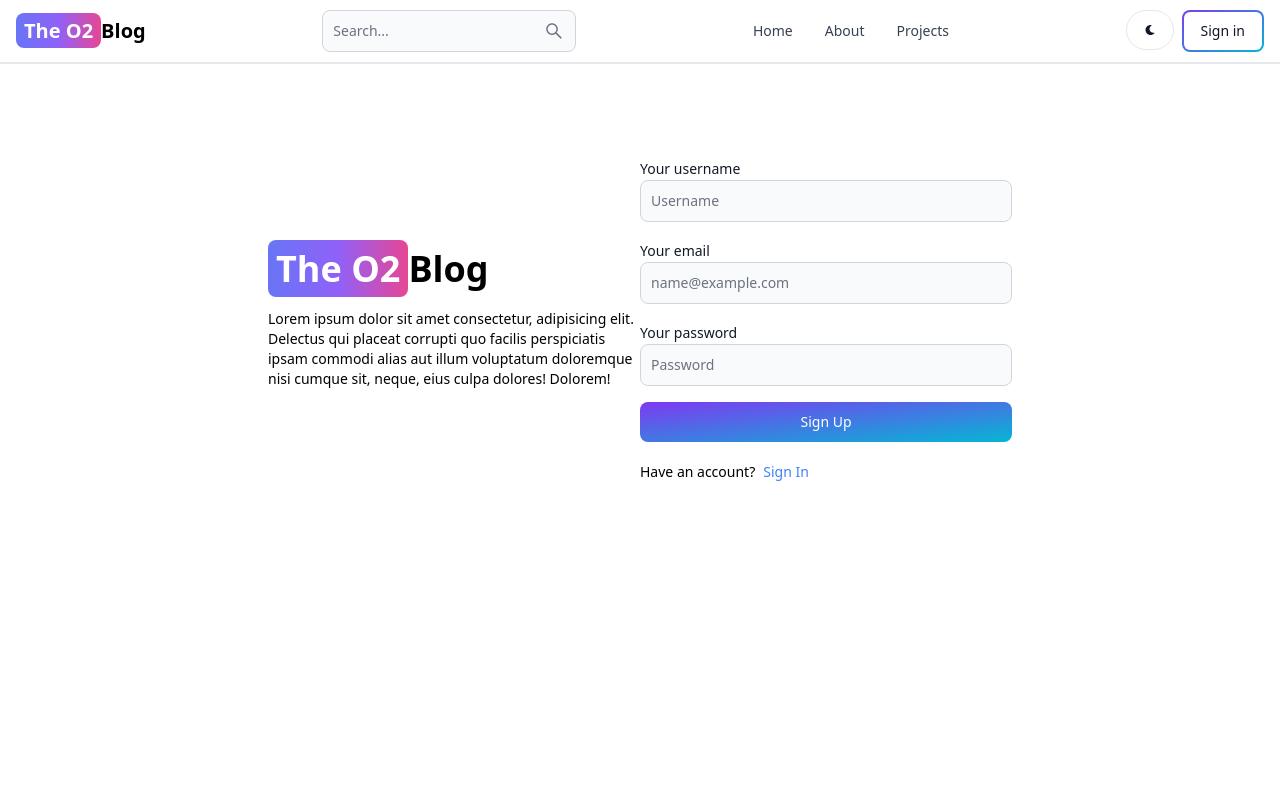
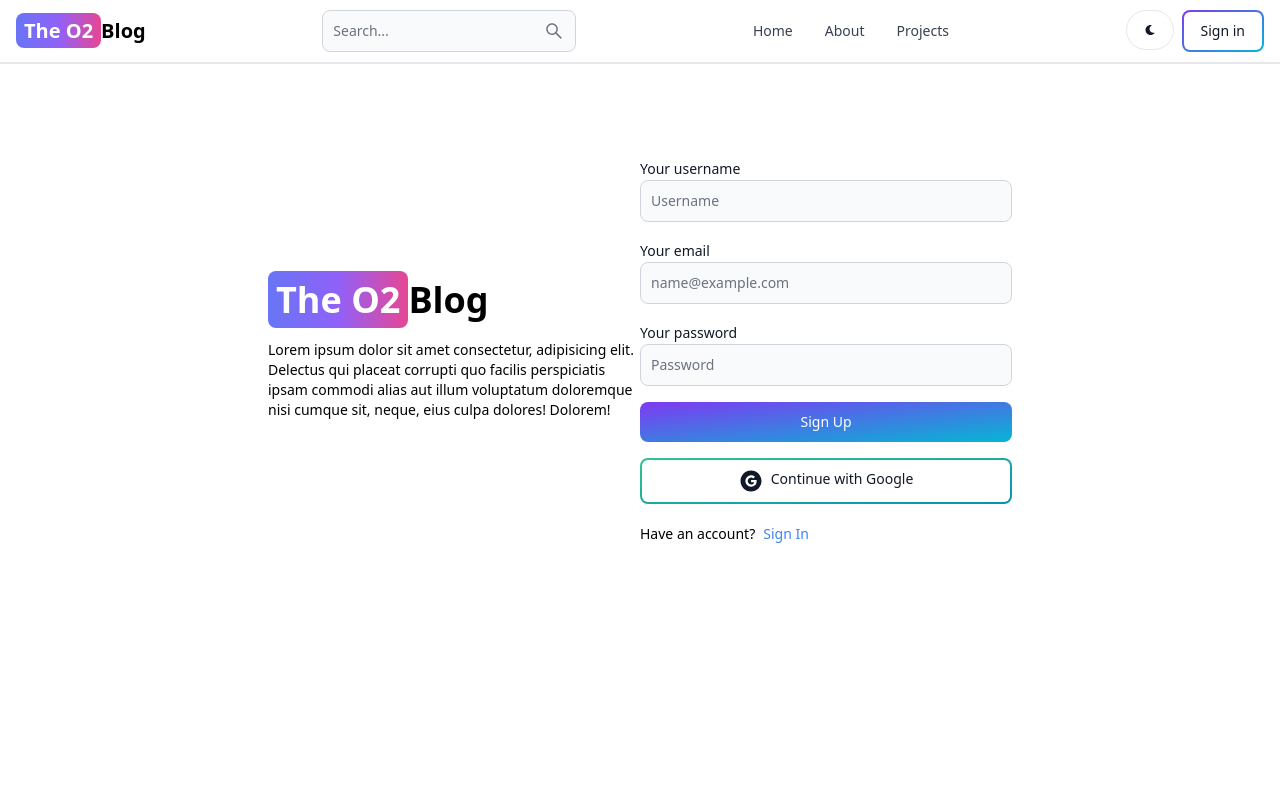
Before and after one commit to thewdk/blog-app-alx, a React (Vite) app in the folder client/: page /sign-up in a window 1280 px wide. Shown: the top 800 px of the page. Built offline with nearby package versions, Linux system fonts and the light colour scheme; no server answers.

Commit message:
install firebase

```diff
--- a/client/package.json
+++ b/client/package.json
@@ -11,6 +11,7 @@
   },
   "dependencies": {
     "@reduxjs/toolkit": "^2.3.0",
+    "firebase": "^10.14.1",
     "flowbite-react": "^0.10.2",
     "react": "^18.3.1",
     "react-dom": "^18.3.1",
--- /dev/null
+++ b/client/src/components/OAuth.jsx
@@ -0,0 +1,48 @@
+import { Button } from 'flowbite-react'
+import React from 'react'
+import { AiFillGoogleCircle } from 'react-icons/ai'
+import { GoogleAuthProvider, signInWithPopup, getAuth } from 'firebase/auth'
+import { app } from '../firebase'
+import { useDispatch } from 'react-redux'
+import { signInSuccess } from '../redux/user/userSlice'
+import { useNavigate } from 'react-router-dom'
+
+
+export default function OAuth() {
+    const auth = getAuth(app)
+    const dispatch = useDispatch()
+    const navigate = useNavigate()
+    const handleGoogleClick = async () => {
+        const provider = new GoogleAuthProvider();
+        provider.setCustomParameters({prompt: 'consent'});
+        try {
+            const resultFromGoogle = await signInWithPopup(auth, provider)
+            const res = await fetch('/api/auth/google', {
+                method:'POST',
+                headers: { 'Content-Type': 'application/json'},
+                body: JSON.stringify({
+                    name: resultFromGoogle.user.displayName,
+                    email: resultFromGoogle.user.email,
+                    googlePhotoUrl: resultFromGoogle.user.photoURL,
+                }),
+            }
+            );
+        const data = await res.json()
+        if (res.ok){
+            dispatch(signInSuccess(data))
+            navigate('/')
+        }
+
+
+        } catch (error) {
+            console.log(error);
+
+        }
+    }
+  return (
+    <Button type='button' gradientDuoTone='greenToBlue' outline onClick={handleGoogleClick}>
+      <AiFillGoogleCircle className='w-6 h-6 mr-2'/>
+      Continue with Google
+    </Button>
+  )
+}
--- /dev/null
+++ b/client/src/firebase.js
@@ -0,0 +1,17 @@
+// Import the functions you need from the SDKs you need
+import { initializeApp } from "firebase/app";
+// TODO: Add SDKs for Firebase products that you want to use
+// https://firebase.google.com/docs/web/setup#available-libraries
+
+// Your web app's Firebase configuration
+const firebaseConfig = {
+  apiKey: import.meta.env.VITE_FIREBASE_API_KEY,
+  authDomain: "blog-app-alx.firebaseapp.com",
+  projectId: "blog-app-alx",
+  storageBucket: "blog-app-alx.appspot.com",
+  messagingSenderId: "536070147699",
+  appId: "1:536070147699:web:cb2ffa742e09bf7673a406"
+};
+
+// Initialize Firebase
+export const app = initializeApp(firebaseConfig);
--- a/client/src/pages/Signin.jsx
+++ b/client/src/pages/Signin.jsx
@@ -3,6 +3,7 @@
 import { Link, useNavigate } from 'react-router-dom'
 import { useDispatch, useSelector } from 'react-redux';
 import { signInStart, signInSuccess, signInFailure } from '../redux/user/userSlice';
+import OAuth from '../components/OAuth';
 
 export default function Signin() {
   const [formData, setFormData] = useState({});
@@ -70,6 +71,7 @@
               ) : 'Sign In'
             }
           </Button>
+          <OAuth/>
         </form>
         <div className="flex gap-2 text-sm mt-5">
           <span>Don't an account?</span>
--- a/client/src/pages/Signup.jsx
+++ b/client/src/pages/Signup.jsx
@@ -1,6 +1,7 @@
 import { Label, TextInput, Button, Alert, Spinner } from 'flowbite-react'
 import { useState } from 'react'
 import { Link, useNavigate } from 'react-router-dom'
+import OAuth from '../components/OAuth';
 
 export default function Signup() {
   const [formData, setFormData] = useState({});
@@ -73,6 +74,7 @@
               ) : 'Sign Up'
             }
           </Button>
+          <OAuth/>
         </form>
         <div className="flex gap-2 text-sm mt-5">
           <span>Have an account?</span>
```
Also changed, not shown: 1 other file (tests, documents, lock files or other folders).
